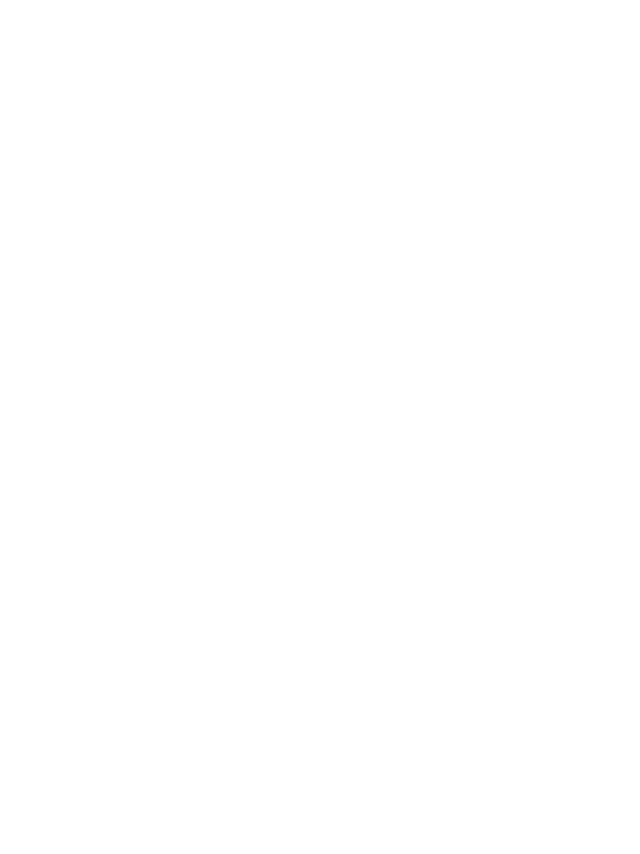
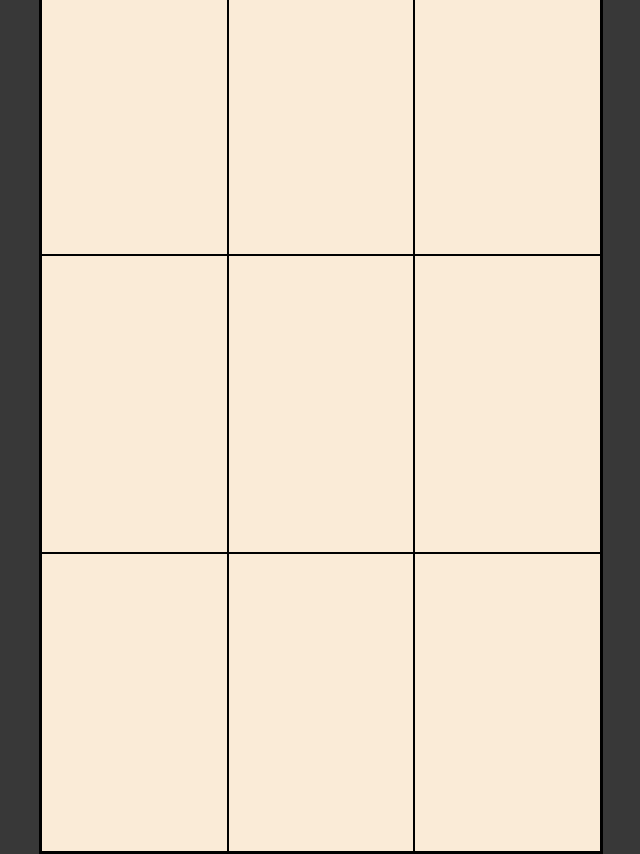
Before and after one commit to Phil-Menard/Tic-Tac-Toe, a plain HTML site: page index.html in a window 1280 px wide. Shown: the whole page, without its empty margins (319-959 px from the left). Before the commit the page ends 800 px from the top, so only its background shows below. Drawn offline with Linux system fonts and the light colour scheme.

Commit message:
Create gameboard
Create gameboard and user can click on a case and add an 'X'.

```diff
--- a/index.html
+++ b/index.html
@@ -11,6 +11,16 @@
 </head>
 
 <body>
-
+    <div class="gameboard">
+        <div class="square"></div>
+        <div class="square"></div>
+        <div class="square"></div>
+        <div class="square"></div>
+        <div class="square"></div>
+        <div class="square"></div>
+        <div class="square"></div>
+        <div class="square"></div>
+        <div class="square"></div>
+    </div>
 </body>
 </html>
--- a/script.js
+++ b/script.js
@@ -0,0 +1,31 @@
+const gameboard = (() => {
+    const cases = document.querySelectorAll('.square');
+
+    for (let i = 0; i < cases.length; i++)  {
+        cases[i].addEventListener('click', function(){
+            cases[i].textContent = 'X';
+        })
+    }
+
+    const printCases = function(){for (let i = 0; i < cases.length; i++)  {
+        (i % 2 == 0) ? cases[i].textContent = "X" : cases[i].textContent = "O";
+    }}
+
+    return {printCases};
+})();
+
+const gamemanager = (() => {
+    let xTurn = true;
+    let yTurn = false;
+})();
+
+const Player = () => {
+
+}
+
+/*
+le gamemanager va s'occuper de dire quel joueur doit jouer
+le joueur 1 affiche un 'X' quand il clique sur une case et passe son tour si cette dernière est vide
+le joueur 2 affiche un 'O' quand il clique sur une case et passe son tour si cette dernière est vide
+le gamemanager arrête la partie quand toutes les cases sont remplies, ou quand un joueur a aligné trois signes
+*/
--- a/styles.css
+++ b/styles.css
@@ -0,0 +1,27 @@
+body    {
+    background-color: rgba(0, 0, 0, 0.781);
+    height: 99vh;
+    overflow-y: hidden;
+    display: flex;
+    justify-content: center;
+    align-items: center;
+}
+
+.gameboard  {
+    background-color: rgba(255, 255, 255, 0.829);
+    width: 70vh;
+    height: 70vw;
+    border: 2px solid black;
+    display: grid;
+    grid-template-columns: 1fr 1fr 1fr;
+    grid-template-rows: 1fr 1fr 1fr;
+}
+
+.square {
+    background-color: antiquewhite;
+    border: 1px solid black;
+    font-size: 80px;
+    display: flex;
+    justify-content: center;
+    align-items: center;
+}
```
